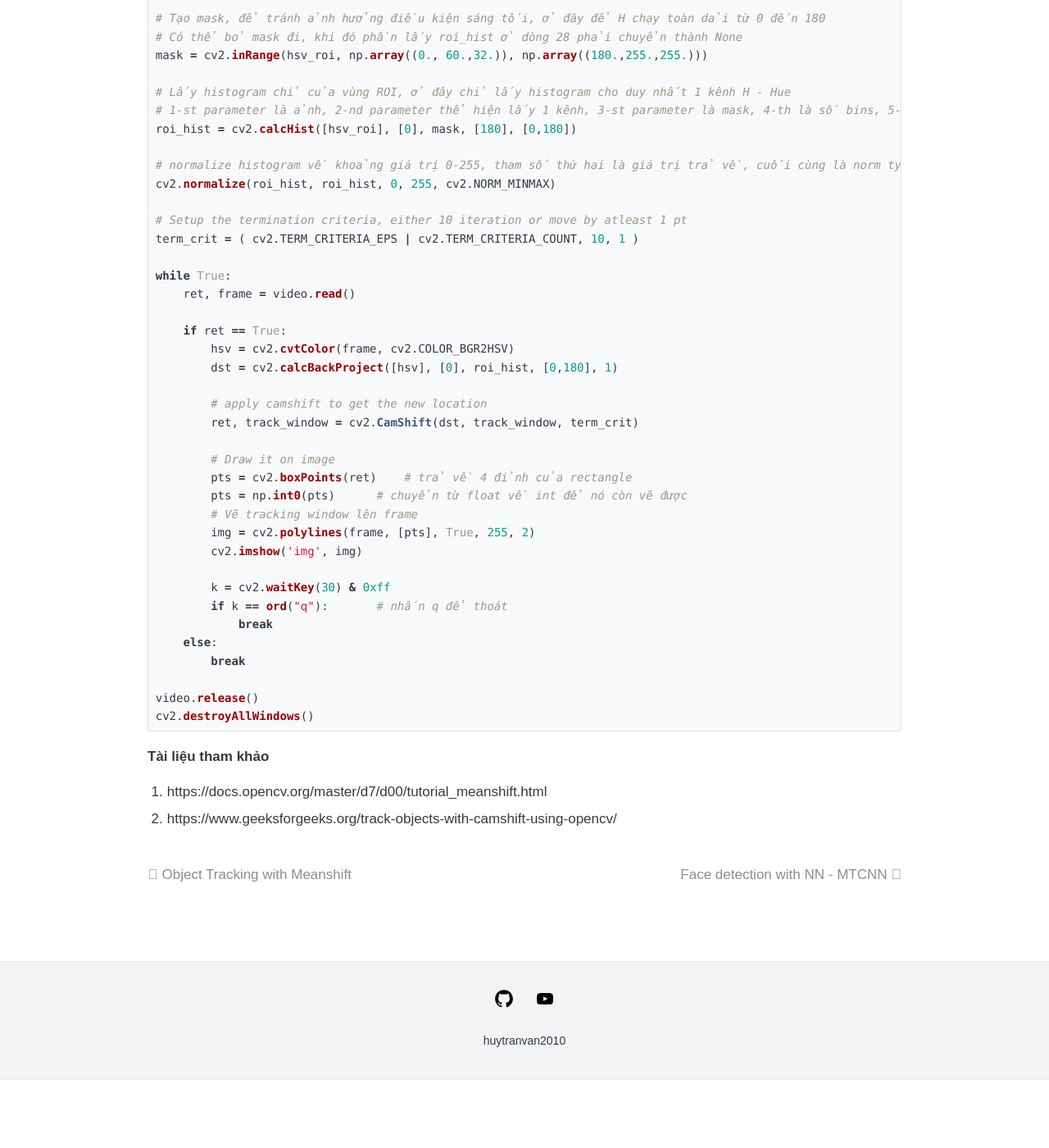
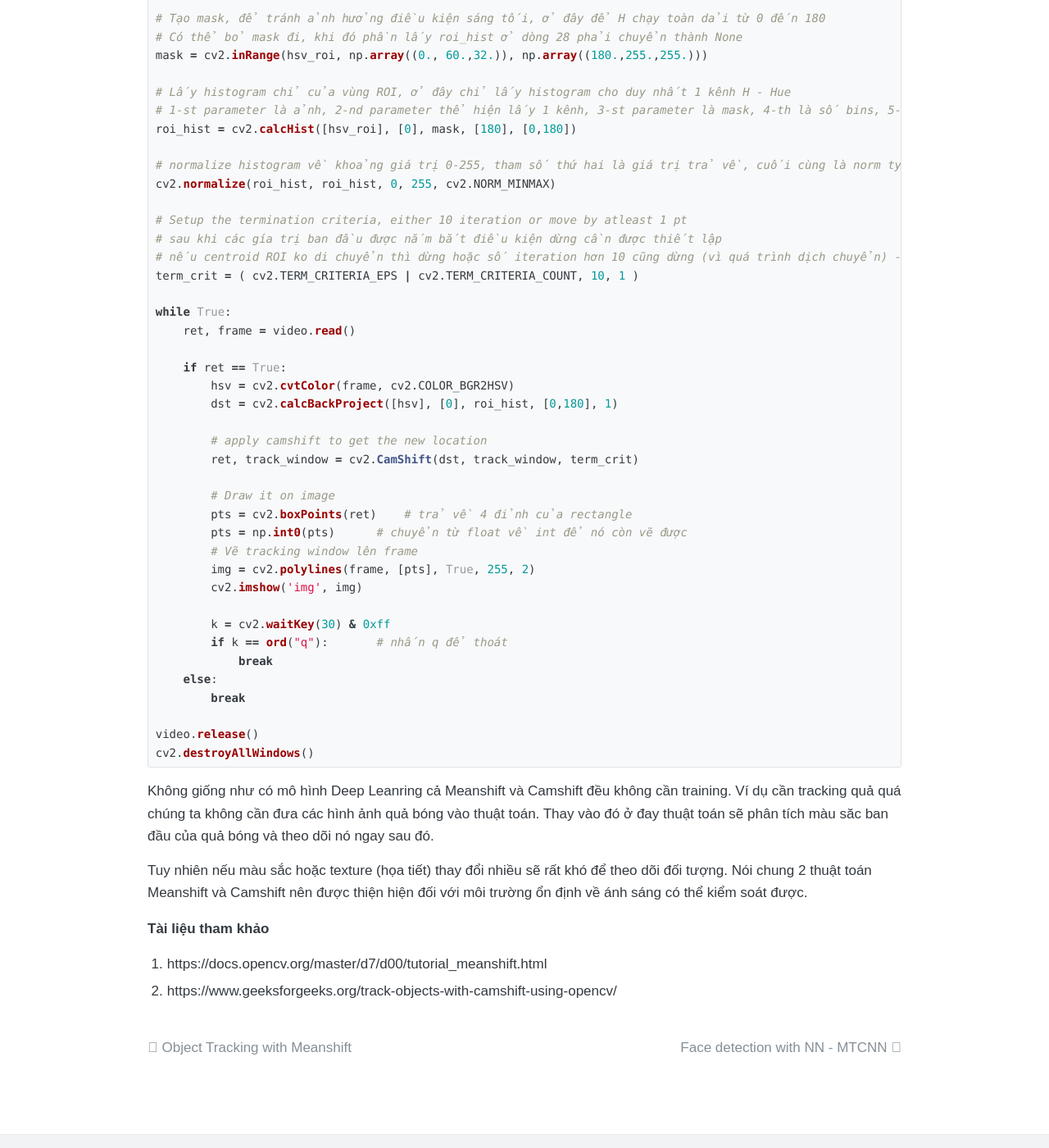
Before and after one commit to huytranvan2010/huytranvan2010.github.io, a Jekyll site: the page built from _posts/2021-06-16-Camshift-Object-Tracking .md, in a window 1280 px wide and 1400 px high, scrolled down 1343 px. Shown: the whole window at 82% size. Built offline with Jekyll 4.4.1, drawn with Linux system fonts in a browser that asks for light colours; before the commit the page ends 2660 px from its top, so only the background shows below that.

Commit message:
object tracking with camshift

````diff
--- a/_posts/2021-06-16-Camshift-Object-Tracking .md
+++ b/_posts/2021-06-16-Camshift-Object-Tracking .md
@@ -50,6 +50,8 @@ roi_hist = cv2.calcHist([hsv_roi], [0], mask, [180], [0,180])
 cv2.normalize(roi_hist, roi_hist, 0, 255, cv2.NORM_MINMAX)
 
 # Setup the termination criteria, either 10 iteration or move by atleast 1 pt
+# sau khi các gía trị ban đầu được nắm bắt điều kiện dừng cần được thiết lập
+# nếu centroid ROI ko di chuyển thì dừng hoặc số iteration hơn 10 cũng dừng (vì quá trình dịch chuyển) - nhiều thì tốn thời gian
 term_crit = ( cv2.TERM_CRITERIA_EPS | cv2.TERM_CRITERIA_COUNT, 10, 1 )
 
 while True:
@@ -78,6 +80,9 @@ while True:
 video.release()
 cv2.destroyAllWindows()
 ```
+Không giống như có mô hình Deep Leanring cả Meanshift và Camshift đều không cần training. Ví dụ cần tracking quả quá chúng ta không cần đưa các hình ảnh quả bóng vào thuật toán. Thay vào đó ở đay thuật toán sẽ phân tích màu săc ban đầu của quả bóng và theo dõi nó ngay sau đó.
+
+Tuy nhiên nếu màu sắc hoặc texture (họa tiết) thay đổi nhiều sẽ rất khó để theo dõi đối tượng. Nói chung 2 thuật toán Meanshift và Camshift nên được thiện hiện đối với môi trường ổn định về ánh sáng có thể kiểm soát được.
 ##### Tài liệu tham khảo
 1. https://docs.opencv.org/master/d7/d00/tutorial_meanshift.html
 2. https://www.geeksforgeeks.org/track-objects-with-camshift-using-opencv/
````
